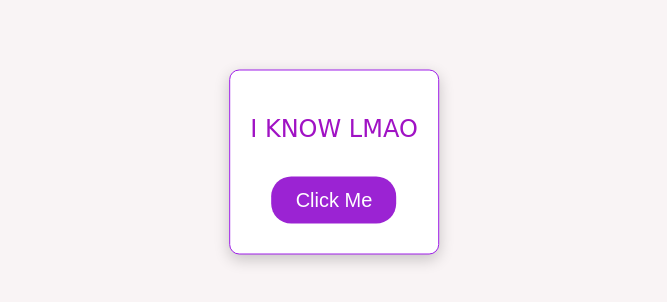
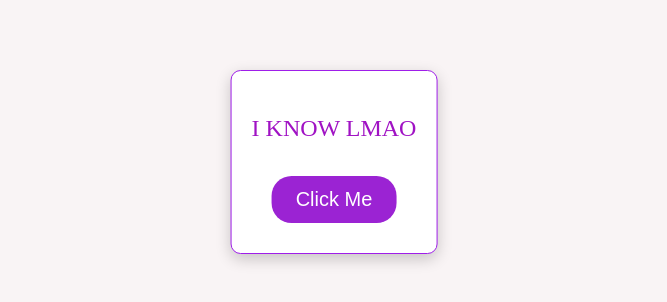
Before and after one commit to spam-123-10/lol, a plain HTML site: page index.html in a window 1280 px wide. Both pictures are taken after a click on the button "Yes". Shown: the part 238-540 px from the top of the page, without its empty margins (306-973 px from the left). Drawn offline with Linux system fonts and the light colour scheme.

Commit message:
Update style.css

```diff
--- a/style.css
+++ b/style.css
@@ -83,7 +83,7 @@ button:hover {
     left: 50%;
     transform: translate(-50%, -50%);
     z-index: 999;
-    font-family: 'Dancing Script', cursive;
+    font-family: 'Dancing Script';
     font-size: 24px;
     color: #a012c4; /* Romantic color for the popup text */
 }
```
